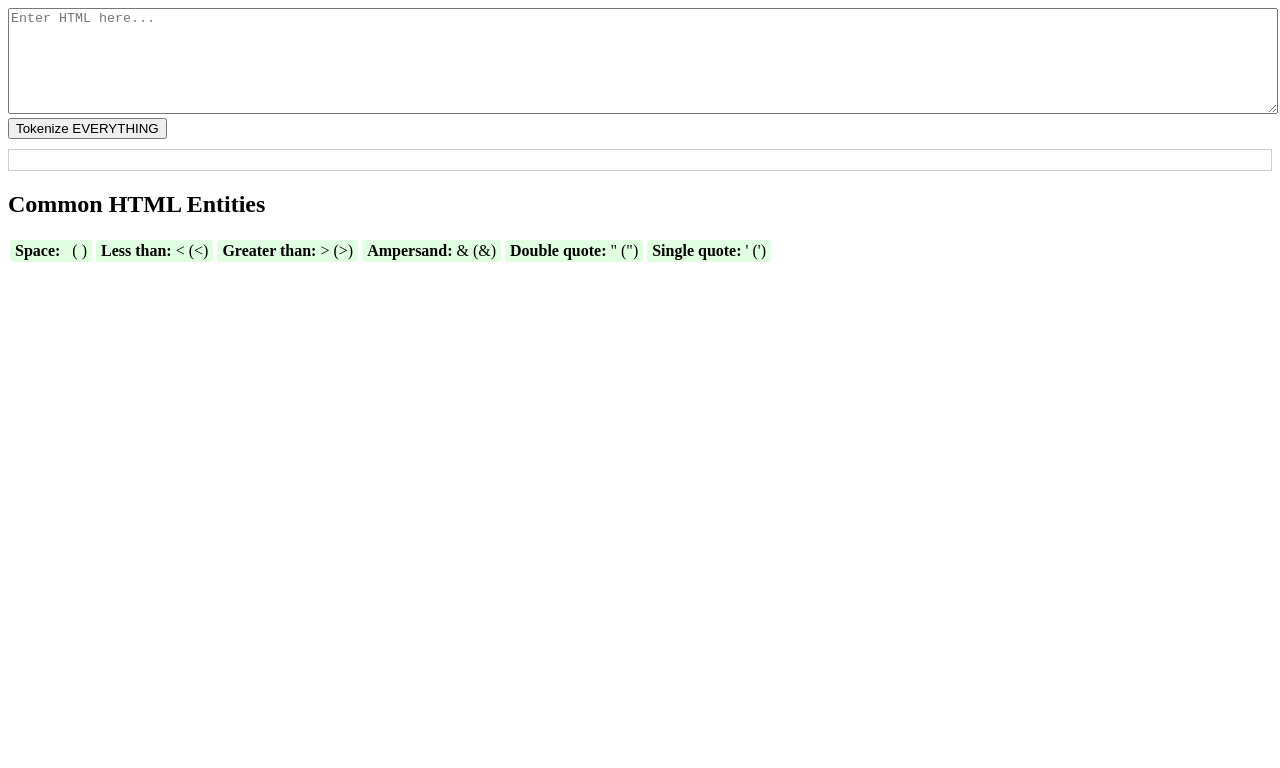
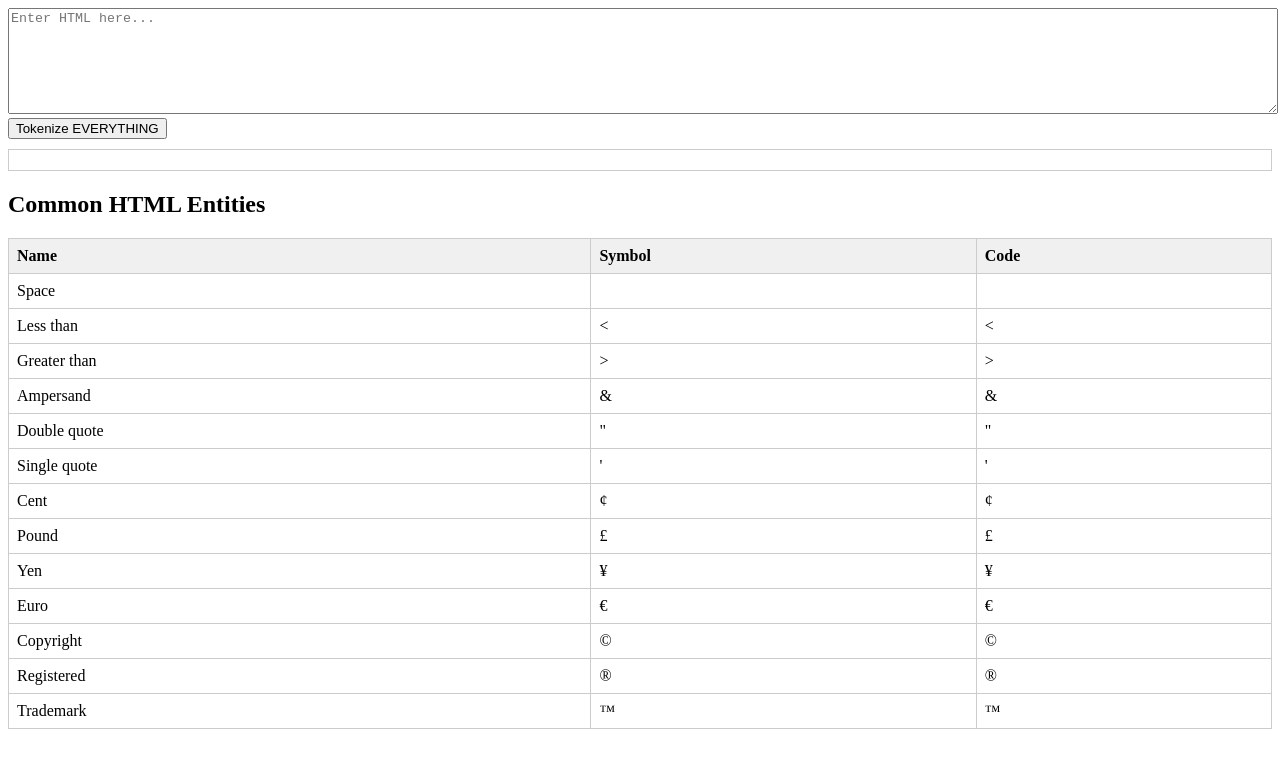
Before and after one commit to iwangbowen/vue-js-playground, a plain HTML site: page parser/index.html in a window 1280 px wide. Drawn offline with Linux system fonts and the light colour scheme.

Commit message:
优化 HTML 实体显示，使用表格格式展示并添加更多实体

```diff
--- a/parser/index.html
+++ b/parser/index.html
@@ -36,6 +36,19 @@
             border-radius: 3px;
             background-color: #e0ffe0;
         }
+        table {
+            width: 100%;
+            border-collapse: collapse;
+            margin-top: 10px;
+        }
+        th, td {
+            border: 1px solid #ccc;
+            padding: 8px;
+            text-align: left;
+        }
+        th {
+            background-color: #f0f0f0;
+        }
     </style>
 </head>
 <body>
@@ -43,7 +56,16 @@
     <button id="tokenizeButton">Tokenize EVERYTHING</button>
     <div id="output"></div>
     <h2>Common HTML Entities</h2>
-    <div id="entities"></div>
+    <table id="entities">
+        <thead>
+            <tr>
+                <th>Name</th>
+                <th>Symbol</th>
+                <th>Code</th>
+            </tr>
+        </thead>
+        <tbody></tbody>
+    </table>
 
     <script>
         document.getElementById('tokenizeButton').addEventListener('click', () => {
@@ -119,15 +141,21 @@
                 { name: 'Greater than', symbol: '&gt;', code: '&#62;' },
                 { name: 'Ampersand', symbol: '&amp;', code: '&#38;' },
                 { name: 'Double quote', symbol: '&quot;', code: '&#34;' },
-                { name: 'Single quote', symbol: '&apos;', code: '&#39;' }
+                { name: 'Single quote', symbol: '&apos;', code: '&#39;' },
+                { name: 'Cent', symbol: '&cent;', code: '&#162;' },
+                { name: 'Pound', symbol: '&pound;', code: '&#163;' },
+                { name: 'Yen', symbol: '&yen;', code: '&#165;' },
+                { name: 'Euro', symbol: '&euro;', code: '&#8364;' },
+                { name: 'Copyright', symbol: '&copy;', code: '&#169;' },
+                { name: 'Registered', symbol: '&reg;', code: '&#174;' },
+                { name: 'Trademark', symbol: '&trade;', code: '&#8482;' }
             ];
 
-            const entitiesDiv = document.getElementById('entities');
+            const tbody = document.getElementById('entities').querySelector('tbody');
             entities.forEach(entity => {
-                const div = document.createElement('div');
-                div.className = 'entity';
-                div.innerHTML = `<strong>${entity.name}:</strong> ${entity.symbol} (${entity.code})`;
-                entitiesDiv.appendChild(div);
+                const tr = document.createElement('tr');
+                tr.innerHTML = `<td>${entity.name}</td><td>${entity.symbol}</td><td>${entity.code}</td>`;
+                tbody.appendChild(tr);
             });
         }
 
```
